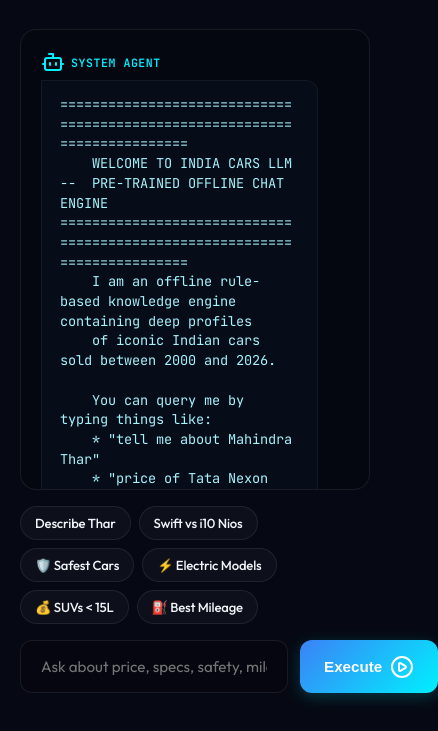
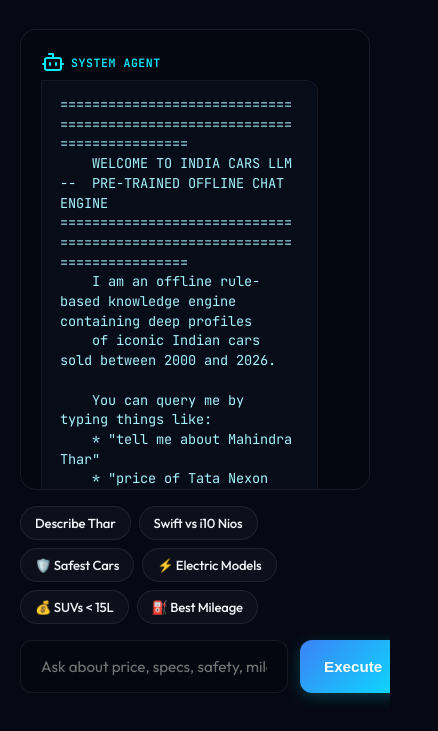
Before and after one commit to satyaakashregani/India-Cars-AI-Assistant, a plain HTML site: page index.html in a window 390 px wide. Shown: the part 190-921 px from the top of the page, 438 px wide, since content can reach past the window. Drawn offline with nearby package versions, Linux system fonts and the light colour scheme.

Commit message:
Refactor layout properties for responsiveness
Updated layout properties for app container and main content to ensure proper responsiveness and overflow handling.

```diff
--- a/style.css
+++ b/style.css
@@ -1,7 +1,6 @@
 /* ==========================================================================
    INDIA CARS LLM DESIGN SYSTEM - PREMIUM DARK/GLASSMORPHIC THEME
    ========================================================================== */
-
 :root {
   --bg-primary: #060913;
   --bg-secondary: #0b1124;
@@ -27,14 +26,12 @@
   --transition-smooth: all 0.3s cubic-bezier(0.25, 0.8, 0.25, 1);
   --sidebar-width: 280px;
 }
-
 /* Base Reset & Styling */
 * {
   margin: 0;
   padding: 0;
   box-sizing: border-box;
 }
-
 body {
   background-color: var(--bg-primary);
   color: var(--color-text);
@@ -43,7 +40,6 @@ body {
   min-height: 100vh;
   letter-spacing: -0.01em;
 }
-
 /* Custom Scrollbars */
 ::-webkit-scrollbar {
   width: 8px;
@@ -59,7 +55,6 @@ body {
 ::-webkit-scrollbar-thumb:hover {
   background: var(--accent-cyan);
 }
-
 /* Glassmorphism Common Class */
 .glassmorphism {
   background: var(--glass-bg);
@@ -69,13 +64,13 @@ body {
   box-shadow: var(--glass-shadow);
   border-radius: 16px;
 }
-
 /* App Container Layout */
 .app-container {
   display: flex;
-  min-height: 100vh;
+  height: 100vh;
+  width: 100vw;
+  overflow: hidden;
 }
-
 /* Sidebar Navigation */
 .sidebar {
   width: var(--sidebar-width);
@@ -84,18 +79,16 @@ body {
   padding: 24px;
   display: flex;
   flex-direction: column;
-  position: fixed;
   height: 100vh;
+  flex-shrink: 0;
   z-index: 100;
 }
-
 .brand-section {
   display: flex;
   align-items: center;
   gap: 12px;
   margin-bottom: 40px;
 }
-
 .brand-icon {
   width: 42px;
   height: 42px;
@@ -106,13 +99,11 @@ body {
   justify-content: center;
   box-shadow: 0 0 20px rgba(59, 130, 246, 0.3);
 }
-
 .glow-icon {
   color: #fff;
   width: 22px;
   height: 22px;
 }
-
 .brand-text h1 {
   font-size: 1.15rem;
   font-weight: 800;
@@ -121,7 +112,6 @@ body {
   -webkit-background-clip: text;
   -webkit-text-fill-color: transparent;
 }
-
 .version-tag {
   font-size: 0.65rem;
   font-family: var(--font-mono);
@@ -131,14 +121,12 @@ body {
   border-radius: 4px;
   letter-spacing: 0.05em;
 }
-
 .nav-menu {
   display: flex;
   flex-direction: column;
   gap: 8px;
   flex-grow: 1;
 }
-
 .nav-btn {
   background: transparent;
   border: none;
@@ -155,29 +143,24 @@ body {
   transition: var(--transition-smooth);
   position: relative;
 }
-
 .nav-btn i {
   width: 20px;
   height: 20px;
   transition: var(--transition-smooth);
 }
-
 .nav-btn:hover {
   color: var(--color-text);
   background: rgba(255, 255, 255, 0.03);
 }
-
 .nav-btn.active {
   color: #fff;
   background: rgba(59, 130, 246, 0.12);
   box-shadow: inset 0 0 12px rgba(59, 130, 246, 0.05);
 }
-
 .nav-btn.active i {
   color: var(--accent-cyan);
   filter: drop-shadow(0 0 6px var(--accent-cyan));
 }
-
 .active-indicator {
   display: none;
   position: absolute;
@@ -189,18 +172,15 @@ body {
   background: var(--accent-cyan);
   border-radius: 0 4px 4px 0;
 }
-
 .nav-btn.active .active-indicator {
   display: block;
 }
-
 .system-status {
   padding: 16px;
   background: rgba(255, 255, 255, 0.02);
   border-radius: 12px;
   border: 1px solid var(--border-color);
 }
-
 .status-indicator {
   display: flex;
   align-items: center;
@@ -210,7 +190,6 @@ body {
   color: var(--color-text);
   margin-bottom: 4px;
 }
-
 .pulse {
   width: 8px;
   height: 8px;
@@ -219,12 +198,10 @@ body {
   box-shadow: 0 0 10px var(--accent-green);
   animation: pulse-ring 2s infinite;
 }
-
 .status-desc {
   font-size: 0.75rem;
   color: var(--color-text-muted);
 }
-
 .copyright {
   font-size: 0.65rem;
   color: var(--color-text-muted);
@@ -232,15 +209,14 @@ body {
   border-top: 1px solid var(--border-color);
   padding-top: 8px;
 }
-
 /* Main Content Area */
 .main-content {
-  margin-left: var(--sidebar-width);
+  flex-grow: 1;
   padding: 32px 40px;
-  width: calc(100% - var(--sidebar-width));
-  min-height: 100vh;
+  height: 100vh;
+  overflow-y: auto;
+  overflow-x: hidden;
 }
-
 /* Top Bar / Header */
 .top-bar {
   display: flex;
@@ -250,23 +226,19 @@ body {
   padding-bottom: 20px;
   border-bottom: 1px solid var(--border-color);
 }
-
 .header-info h2 {
   font-size: 1.6rem;
   font-weight: 700;
   letter-spacing: -0.02em;
 }
-
 .text-muted {
   color: var(--color-text-muted);
   font-size: 0.9rem;
 }
-
 .header-meta {
   display: flex;
   gap: 12px;
 }
-
 .meta-tag {
   background: rgba(255, 255, 255, 0.04);
   border: 1px solid var(--border-color);
@@ -279,29 +251,24 @@ body {
   gap: 6px;
   color: var(--color-text-muted);
 }
-
 .meta-tag i {
   width: 14px;
   height: 14px;
   color: var(--accent-cyan);
 }
-
 /* Tab Content Visibility Controller */
 .tab-content {
   display: none;
 }
-
 .tab-content.active-content {
   display: block;
 }
-
 /* CHAT ENGINE SHEET */
 .chat-wrapper {
   display: flex;
   flex-direction: column;
   height: calc(100vh - 180px);
 }
-
 .chat-history {
   flex-grow: 1;
   overflow-y: auto;
@@ -314,7 +281,6 @@ body {
   gap: 20px;
   margin-bottom: 16px;
 }
-
 .chat-message {
   display: flex;
   flex-direction: column;
@@ -322,16 +288,13 @@ body {
   max-width: 90%;
   animation: slide-up 0.25s ease-out;
 }
-
 .chat-message.system {
   align-self: flex-start;
   width: 100%;
 }
-
 .chat-message.user {
   align-self: flex-end;
 }
-
 .message-sender {
   display: flex;
   align-items: center;
@@ -342,17 +305,14 @@ body {
   letter-spacing: 0.05em;
   color: var(--accent-cyan);
 }
-
 .message-sender i {
   width: 12px;
   height: 12px;
 }
-
 .chat-message.user .message-sender {
   justify-content: flex-end;
   color: var(--accent-purple);
 }
-
 .message-body {
   padding: 14px 18px;
   border-radius: 12px;
@@ -361,18 +321,15 @@ body {
   background: rgba(255, 255, 255, 0.03);
   border: 1px solid rgba(255, 255, 255, 0.05);
 }
-
 .chat-message.user .message-body {
   background: linear-gradient(135deg, rgba(139, 92, 246, 0.15) 0%, rgba(59, 130, 246, 0.1) 100%);
   border: 1px solid rgba(139, 92, 246, 0.2);
   border-radius: 12px 0 12px 12px;
 }
-
 .chat-message.system .message-body {
   background: rgba(13, 20, 38, 0.45);
   border-radius: 0 12px 12px 12px;
 }
-
 .console-font {
   font-family: var(--font-mono);
   font-size: 0.85rem;
@@ -381,7 +338,6 @@ body {
   color: #a5f3fc;
   line-height: 1.45;
 }
-
 /* Prompt Suggestions */
 .suggested-prompts {
   display: flex;
@@ -389,7 +345,6 @@ body {
   gap: 8px;
   margin-bottom: 16px;
 }
-
 .suggestion {
   background: rgba(255, 255, 255, 0.03);
   border: 1px solid var(--border-color);
@@ -400,20 +355,17 @@ body {
   cursor: pointer;
   transition: var(--transition-smooth);
 }
-
 .suggestion:hover {
   background: rgba(0, 240, 255, 0.08);
   border-color: var(--accent-cyan);
   color: var(--accent-cyan);
   transform: translateY(-1px);
 }
-
 /* Chat Input Console Bar */
 .chat-input-area {
   display: flex;
   gap: 12px;
 }
-
 .chat-input-area input {
   flex-grow: 1;
   background: rgba(5, 7, 16, 0.8);
@@ -425,13 +377,11 @@ body {
   font-family: var(--font-sans);
   transition: var(--transition-smooth);
 }
-
 .chat-input-area input:focus {
   outline: none;
   border-color: var(--accent-blue);
   box-shadow: 0 0 15px rgba(59, 130, 246, 0.25);
 }
-
 .send-btn {
   background: linear-gradient(135deg, var(--accent-blue) 0%, var(--accent-cyan) 100%);
   border: none;
@@ -447,13 +397,11 @@ body {
   transition: var(--transition-smooth);
   box-shadow: 0 4px 15px rgba(0, 240, 255, 0.2);
 }
-
 .send-btn:hover {
   filter: brightness(1.1);
   box-shadow: 0 4px 20px rgba(0, 240, 255, 0.35);
   transform: translateY(-1px);
 }
-
 /* CAR EXPLORER STYLING */
 .filter-panel {
   display: flex;
@@ -462,7 +410,6 @@ body {
   margin-bottom: 24px;
   flex-wrap: wrap;
 }
-
 .filter-group {
   display: flex;
   flex-direction: column;
@@ -470,7 +417,6 @@ body {
   flex-grow: 1;
   min-width: 150px;
 }
-
 .filter-group label {
   font-size: 0.75rem;
   font-weight: 600;
@@ -480,12 +426,10 @@ body {
   align-items: center;
   gap: 4px;
 }
-
 .filter-group label i {
   width: 12px;
   height: 12px;
 }
-
 .filter-group select, .filter-group input {
   background: rgba(255, 255, 255, 0.03);
   border: 1px solid var(--border-color);
@@ -497,28 +441,23 @@ body {
   font-family: var(--font-sans);
   transition: var(--transition-smooth);
 }
-
 .filter-group select:focus, .filter-group input:focus {
   border-color: var(--accent-cyan);
 }
-
 .filter-group select option {
   background: var(--bg-secondary);
   color: #fff;
 }
-
 .search-box {
   flex-grow: 2;
   min-width: 250px;
 }
-
 /* Explorer Grid & Card */
 .explorer-grid {
   display: grid;
   grid-template-columns: repeat(auto-fill, minmax(280px, 1fr));
   gap: 20px;
 }
-
 .car-card {
   cursor: pointer;
   transition: var(--transition-smooth);
@@ -528,17 +467,14 @@ body {
   flex-direction: column;
   height: 250px;
 }
-
 .car-card:hover {
   transform: translateY(-4px);
   border-color: var(--accent-blue);
   box-shadow: 0 8px 30px rgba(59, 130, 246, 0.15);
 }
-
 .car-card-header {
   padding: 20px 20px 10px 20px;
 }
-
 .car-brand {
   font-size: 0.72rem;
   font-family: var(--font-mono);
@@ -546,13 +482,11 @@ body {
   text-transform: uppercase;
   letter-spacing: 0.05em;
 }
-
 .car-model {
   font-size: 1.25rem;
   font-weight: 700;
   margin-top: 2px;
 }
-
 .car-category-tag {
   position: absolute;
   right: 20px;
@@ -564,12 +498,10 @@ body {
   border-radius: 12px;
   color: var(--color-text-muted);
 }
-
 .car-card-body {
   padding: 0 20px;
   flex-grow: 1;
 }
-
 .car-card-desc {
   font-size: 0.85rem;
   color: var(--color-text-muted);
@@ -579,7 +511,6 @@ body {
   -webkit-box-orient: vertical;
   overflow: hidden;
 }
-
 .car-card-footer {
   padding: 16px 20px;
   border-top: 1px solid rgba(255, 255, 255, 0.04);
@@ -587,13 +518,11 @@ body {
   justify-content: space-between;
   align-items: center;
 }
-
 .car-price {
   font-size: 0.95rem;
   font-weight: 700;
   color: #fff;
 }
-
 .car-safety-badge {
   font-size: 0.72rem;
   font-weight: 600;
@@ -602,11 +531,9 @@ body {
   gap: 3px;
   color: #fbbf24;
 }
-
 .car-safety-badge.low {
   color: var(--color-text-muted);
 }
-
 /* COMPARISON DECK */
 .compare-selection {
   display: flex;
@@ -616,7 +543,6 @@ body {
   margin-bottom: 32px;
   flex-wrap: wrap;
 }
-
 .compare-select-group {
   flex-grow: 1;
   display: flex;
@@ -624,7 +550,6 @@ body {
   gap: 6px;
   min-width: 200px;
 }
-
 .compare-select-group label {
   font-size: 0.75rem;
   font-weight: 600;
@@ -634,7 +559,6 @@ body {
   align-items: center;
   gap: 6px;
 }
-
 .compare-select-group select {
   background: rgba(255, 255, 255, 0.03);
   border: 1px solid var(--border-color);
@@ -645,7 +569,6 @@ body {
   outline: none;
   font-family: var(--font-sans);
 }
-
 .vs-badge {
   background: linear-gradient(135deg, var(--accent-purple) 0%, var(--accent-blue) 100%);
   width: 44px;
@@ -660,7 +583,6 @@ body {
   border: 2px solid var(--bg-primary);
   box-shadow: 0 0 15px rgba(168, 85, 247, 0.4);
 }
-
 /* Comparison Sheet Render */
 .compare-matrix-grid {
   display: grid;
@@ -672,7 +594,6 @@ body {
   box-shadow: var(--glass-shadow);
   border: 1px solid var(--glass-border);
 }
-
 .matrix-cell {
   background: rgba(11, 17, 36, 0.7);
   padding: 18px 24px;
@@ -680,13 +601,11 @@ body {
   align-items: center;
   font-size: 0.95rem;
 }
-
 .matrix-cell.header-row {
   background: rgba(18, 28, 57, 0.9);
   font-weight: 700;
   font-size: 1.15rem;
 }
-
 .matrix-cell.label-cell {
   background: rgba(13, 20, 38, 0.85);
   font-weight: 600;
@@ -695,19 +614,16 @@ body {
   font-size: 0.78rem;
   letter-spacing: 0.05em;
 }
-
 .winner-highlight {
   color: var(--accent-cyan);
   font-weight: 600;
 }
-
 /* SMART MATCHER (WIZARD CARD) */
 .matcher-card {
   padding: 32px;
   margin-bottom: 32px;
   position: relative;
 }
-
 .step-indicator-bar {
   display: flex;
   align-items: center;
@@ -715,7 +631,6 @@ body {
   margin-bottom: 40px;
   position: relative;
 }
-
 .step-dot {
   width: 48px;
   height: 48px;
@@ -731,20 +646,17 @@ body {
   position: relative;
   transition: var(--transition-smooth);
 }
-
 .step-dot.active {
   background: rgba(0, 240, 255, 0.1);
   border-color: var(--accent-cyan);
   color: var(--accent-cyan);
   box-shadow: 0 0 15px rgba(0, 240, 255, 0.2);
 }
-
 .step-dot.completed {
   background: var(--accent-blue);
   border-color: var(--accent-blue);
   color: #fff;
 }
-
 .step-dot span {
   position: absolute;
   bottom: -22px;
@@ -755,11 +667,9 @@ body {
   color: var(--color-text-muted);
   white-space: nowrap;
 }
-
 .step-dot.active span {
   color: #fff;
 }
-
 .step-line {
   flex-grow: 1;
   height: 2px;
@@ -767,30 +677,24 @@ body {
   margin: 0 16px;
   transition: var(--transition-smooth);
 }
-
 .step-line.completed {
   background: var(--accent-blue);
 }
-
 .wizard-container {
   min-height: 240px;
 }
-
 .wizard-step {
   display: none;
 }
-
 .wizard-step.active-step {
   display: block;
   animation: fade-in 0.3s ease-out;
 }
-
 .wizard-step h3 {
   font-size: 1.35rem;
   font-weight: 700;
   margin-bottom: 6px;
 }
-
 /* Slider Custom design */
 .budget-slider-wrapper {
   margin-top: 40px;
@@ -800,14 +704,12 @@ body {
   align-items: center;
   padding: 0 40px;
 }
-
 .budget-val {
   font-size: 2.5rem;
   font-weight: 800;
   color: var(--accent-cyan);
   text-shadow: 0 0 20px rgba(0, 240, 255, 0.3);
 }
-
 .budget-slider-wrapper input {
   width: 100%;
   -webkit-appearance: none;
@@ -817,7 +719,6 @@ body {
   border-radius: 5px;
   outline: none;
 }
-
 .budget-slider-wrapper input::-webkit-slider-thumb {
   -webkit-appearance: none;
   width: 24px;
@@ -828,11 +729,9 @@ body {
   box-shadow: 0 0 10px var(--accent-cyan);
   transition: var(--transition-smooth);
 }
-
 .budget-slider-wrapper input::-webkit-slider-thumb:hover {
   transform: scale(1.15);
 }
-
 .slider-labels {
   display: flex;
   justify-content: space-between;
@@ -841,7 +740,6 @@ body {
   color: var(--color-text-muted);
   font-weight: 500;
 }
-
 /* Option selections cards */
 .option-grid {
   display: grid;
@@ -849,7 +747,6 @@ body {
   gap: 16px;
   margin-top: 24px;
 }
-
 .option-card {
   background: rgba(255, 255, 255, 0.02);
   border: 1px solid var(--border-color);
@@ -859,7 +756,6 @@ body {
   cursor: pointer;
   transition: var(--transition-smooth);
 }
-
 .option-card i {
   width: 32px;
   height: 32px;
@@ -867,34 +763,28 @@ body {
   color: var(--color-text-muted);
   transition: var(--transition-smooth);
 }
-
 .option-card h4 {
   font-size: 0.95rem;
   font-weight: 600;
   margin-bottom: 4px;
 }
-
 .option-card p {
   font-size: 0.72rem;
   color: var(--color-text-muted);
   line-height: 1.35;
 }
-
 .option-card:hover {
   background: rgba(255, 255, 255, 0.04);
   border-color: rgba(255, 255, 255, 0.2);
 }
-
 .option-card.selected {
   background: rgba(59, 130, 246, 0.1);
   border-color: var(--accent-blue);
   box-shadow: 0 0 15px rgba(59, 130, 246, 0.15);
 }
-
 .option-card.selected i {
   color: var(--accent-cyan);
 }
-
 /* Wizard actions */
 .wizard-actions {
   display: flex;
@@ -903,7 +793,6 @@ body {
   border-top: 1px solid var(--border-color);
   padding-top: 20px;
 }
-
 .wiz-btn {
   border: none;
   padding: 12px 24px;
@@ -915,37 +804,30 @@ body {
   gap: 8px;
   transition: var(--transition-smooth);
 }
-
 .wiz-btn.secondary-btn {
   background: rgba(255, 255, 255, 0.04);
   border: 1px solid var(--border-color);
   color: var(--color-text);
 }
-
 .wiz-btn.secondary-btn:hover:not(:disabled) {
   background: rgba(255, 255, 255, 0.08);
 }
-
 .wiz-btn.secondary-btn:disabled {
   opacity: 0.3;
   cursor: not-allowed;
 }
-
 .wiz-btn.primary-btn {
   background: linear-gradient(135deg, var(--accent-blue) 0%, var(--accent-purple) 100%);
   color: #fff;
   box-shadow: 0 4px 15px rgba(168, 85, 247, 0.2);
 }
-
 .wiz-btn.primary-btn:hover {
   filter: brightness(1.1);
 }
-
 .recommendations-wrapper {
   margin-top: 40px;
   animation: fade-in 0.4s ease-out;
 }
-
 .rec-title {
   display: flex;
   align-items: center;
@@ -953,11 +835,9 @@ body {
   margin-bottom: 20px;
   font-size: 1.25rem;
 }
-
 .rec-title i {
   color: var(--accent-green);
 }
-
 /* DETAIL MODAL OVERLAY */
 .modal-overlay {
   position: fixed;
@@ -976,12 +856,10 @@ body {
   transition: opacity 0.25s ease;
   padding: 20px;
 }
-
 .modal-overlay.active-modal {
   opacity: 1;
   pointer-events: auto;
 }
-
 .modal-content {
   width: 100%;
   max-width: 800px;
@@ -992,11 +870,9 @@ body {
   transform: scale(0.95);
   transition: transform 0.25s cubic-bezier(0.25, 0.8, 0.25, 1);
 }
-
 .modal-overlay.active-modal .modal-content {
   transform: scale(1);
 }
-
 .close-modal-btn {
   position: absolute;
   right: 24px;
@@ -1013,43 +889,36 @@ body {
   cursor: pointer;
   transition: var(--transition-smooth);
 }
-
 .close-modal-btn:hover {
   background: rgba(255, 255, 255, 0.1);
   color: var(--accent-cyan);
 }
-
 /* Modal Body elements layout */
 .modal-car-title {
   font-size: 2rem;
   font-weight: 800;
   margin-bottom: 4px;
 }
-
 .modal-grid {
   display: grid;
   grid-template-columns: 1fr 1fr;
   gap: 24px;
   margin-top: 24px;
 }
-
 .modal-col-full {
   grid-column: 1 / -1;
 }
-
 .modal-meta-grid {
   display: grid;
   grid-template-columns: 1fr 1fr;
   gap: 12px;
 }
-
 .meta-item {
   background: rgba(255, 255, 255, 0.02);
   border: 1px solid var(--border-color);
   padding: 12px;
   border-radius: 8px;
 }
-
 .meta-item-label {
   font-size: 0.65rem;
   text-transform: uppercase;
@@ -1057,19 +926,16 @@ body {
   font-weight: 600;
   margin-bottom: 2px;
 }
-
 .meta-item-value {
   font-size: 0.92rem;
   font-weight: 700;
 }
-
 .spec-list {
   list-style: none;
   display: flex;
   flex-direction: column;
   gap: 8px;
 }
-
 .spec-list li {
   background: rgba(255, 255, 255, 0.02);
   border: 1px solid var(--border-color);
@@ -1077,7 +943,6 @@ body {
   border-radius: 8px;
   font-size: 0.9rem;
 }
-
 .detail-block h4 {
   font-size: 0.85rem;
   text-transform: uppercase;
@@ -1085,27 +950,22 @@ body {
   letter-spacing: 0.05em;
   margin-bottom: 8px;
 }
-
 .detail-block p {
   font-size: 0.95rem;
   line-height: 1.5;
   color: var(--color-text-muted);
 }
-
 /* Animations */
 .animate-fade-in {
   animation: fade-in 0.5s ease-out;
 }
-
 .animate-slide-up {
   animation: slide-up 0.5s cubic-bezier(0.25, 0.8, 0.25, 1);
 }
-
 @keyframes fade-in {
   from { opacity: 0; }
   to { opacity: 1; }
 }
-
 @keyframes slide-up {
   from {
     opacity: 0;
@@ -1116,13 +976,11 @@ body {
     transform: translateY(0);
   }
 }
-
 @keyframes pulse-ring {
   0% { transform: scale(0.95); opacity: 0.5; }
   50% { transform: scale(1.1); opacity: 1; }
   100% { transform: scale(0.95); opacity: 0.5; }
 }
-
 /* Responsive layouts sheets */
 @media (max-width: 1024px) {
   .sidebar {
@@ -1141,26 +999,25 @@ body {
     padding: 14px;
   }
   .main-content {
-    margin-left: 80px;
-    width: calc(100% - 80px);
     padding: 24px 20px;
   }
 }
-
 @media (max-width: 768px) {
   .app-container {
     flex-direction: column;
+    height: auto;
+    overflow: auto;
   }
   .sidebar {
     width: 100%;
     height: auto;
-    position: relative;
     border-right: none;
     border-bottom: 1px solid var(--border-color);
     padding: 16px;
     flex-direction: row;
     align-items: center;
     justify-content: space-between;
+    flex-shrink: 0;
   }
   .brand-section {
     margin-bottom: 0;
@@ -1174,8 +1031,8 @@ body {
     padding: 10px;
   }
   .main-content {
-    margin-left: 0;
-    width: 100%;
+    height: auto;
+    overflow: visible;
     padding: 20px;
   }
   .top-bar {
```
